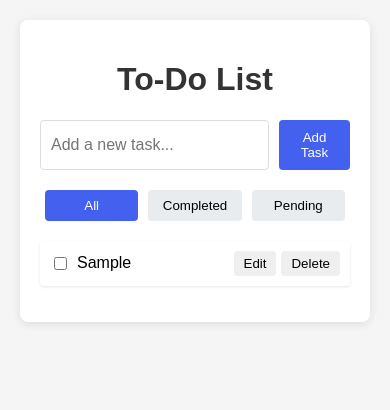
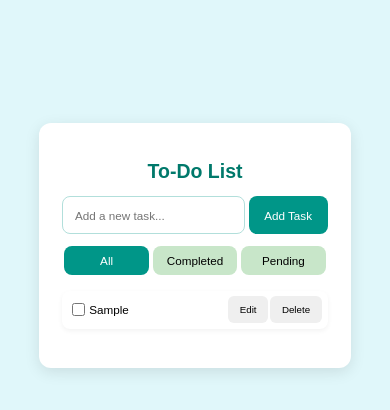
Before and after one commit to mystic23/Taller2Frontend, a plain HTML site: page frontend/index.html in a window 390 px wide. Both pictures are taken after typing "Sample" into the empty fields and a click on the button "Add Task". Drawn offline with Linux system fonts and the light colour scheme; no server answers.

Commit message:
responsive

```diff
--- a/frontend/styles.css
+++ b/frontend/styles.css
@@ -1,74 +1,81 @@
+
     body {
       font-family: Arial, sans-serif;
-    background-color: #f5f5f5;
+      background-color: #e0f7fa;
       margin: 0;
-    padding: 20px;
+      padding: 5vw;
     }
 
     .container {
-    max-width: 600px;
-    margin: 0 auto;
-    background: white;
-    padding: 20px;
-    border-radius: 8px;
-    box-shadow: 0 2px 10px rgba(0, 0, 0, 0.1);
+      max-width: 60vw;
+      margin: 10vh auto 0;
+      background: #ffffff;
+      padding: 4vw;
+      border-radius: 12px;
+      box-shadow: 0 4px 15px rgba(0, 0, 0, 0.1);
     }
 
     h1 {
       text-align: center;
-    color: #333;
+      color: #00796b;
+      font-size: 3.5vw;
     }
 
     .task-form {
       display: flex;
-    margin-bottom: 20px;
+      margin-bottom: 3vw;
     }
 
     #taskInput {
       flex: 1;
-    padding: 10px;
-    border: 1px solid #ddd;
-    border-radius: 4px;
-    font-size: 16px;
+      padding: 1.5vw;
+      border: 1px solid #b2dfdb;
+      border-radius: 8px;
+      font-size: 1.2vw;
+      transition: border-color 0.3s ease;
     }
 
     #taskInput:focus {
       outline: none;
-    border-color: #4361ee;
+      border-color: #009688;
     }
 
     #addTaskBtn {
-    padding: 10px 15px;
-    margin-left: 10px;
-    background-color: #4361ee;
+      padding: 1.5vw 2vw;
+      margin-left: 1vw;
+      background-color: #009688;
       color: white;
       border: none;
-    border-radius: 4px;
+      border-radius: 8px;
       cursor: pointer;
+      font-size: 1.2vw;
+      transition: background-color 0.3s ease;
     }
 
     #addTaskBtn:hover {
-    background-color: #3f37c9;
+      background-color: #00796b;
     }
 
     .filter-buttons {
       display: flex;
       justify-content: space-between;
-    margin-bottom: 20px;
+      margin-bottom: 3vw;
     }
 
     .filter-buttons button {
       flex: 1;
-    padding: 8px;
-    margin: 0 5px;
-    background: #e9ecef;
+      padding: 1vw;
+      margin: 0 0.5vw;
+      background: #c8e6c9;
       border: none;
-    border-radius: 4px;
+      border-radius: 8px;
       cursor: pointer;
+      font-size: 1.1vw;
+      transition: background-color 0.3s ease;
     }
 
     .filter-buttons button.active {
-    background: #4361ee;
+      background: #009688;
       color: white;
     }
 
@@ -80,26 +87,32 @@ body {
     .task-item {
       display: flex;
       align-items: center;
-    padding: 10px;
-    margin-bottom: 10px;
+      padding: 1.5vw;
+      margin-bottom: 1vw;
       background: white;
-    border-radius: 4px;
-    box-shadow: 0 1px 3px rgba(0, 0, 0, 0.1);
+      border-radius: 8px;
+      box-shadow: 0 2px 5px rgba(0, 0, 0, 0.05);
+      transition: background-color 0.3s ease;
+    }
+
+    .task-item.completed {
+      background-color: #e0f2f1;
     }
 
     .task-checkbox {
-    margin-right: 10px;
+      margin-right: 1vw;
       cursor: pointer;
     }
 
     .task-title {
       flex: 1;
-    margin-right: 10px;
+      margin-right: 1vw;
+      font-size: 1.2vw;
     }
 
     .task-title.completed {
       text-decoration: line-through;
-    color: #888;
+      color: #80cbc4;
     }
 
     .task-actions {
@@ -107,9 +120,59 @@ body {
     }
 
     .task-actions button {
-    padding: 5px 10px;
-    margin-left: 5px;
+      padding: 0.8vw 1.5vw;
+      margin-left: 0.5vw;
       border: none;
-    border-radius: 4px;
+      border-radius: 6px;
       cursor: pointer;
+      font-size: 1vw;
     }
+
+    .task-actions button.delete {
+      background-color: #ef5350;
+      color: white;
+    }
+
+    .task-actions button.edit {
+      background-color: #ff9800;
+      color: white;
+    }
+
+    @media (max-width: 768px) {
+      body {
+        padding: 10vw;
+      }
+
+      .container {
+        max-width: 90vw;
+        padding: 6vw;
+      }
+
+      h1 {
+        font-size: 5vw;
+      }
+
+      #taskInput {
+        font-size: 3vw;
+        padding: 3vw;
+      }
+
+      #addTaskBtn {
+        font-size: 3vw;
+        padding: 3vw 4vw;
+      }
+
+      .filter-buttons button {
+        font-size: 3vw;
+        padding: 2vw;
+      }
+
+      .task-title {
+        font-size: 3vw;
+      }
+
+      .task-actions button {
+        font-size: 2.5vw;
+        padding: 2vw 3vw;
+      }
+    }
```
Also changed, not shown: 1 other file. Lines whose indentation alone changed are shown as unchanged.
